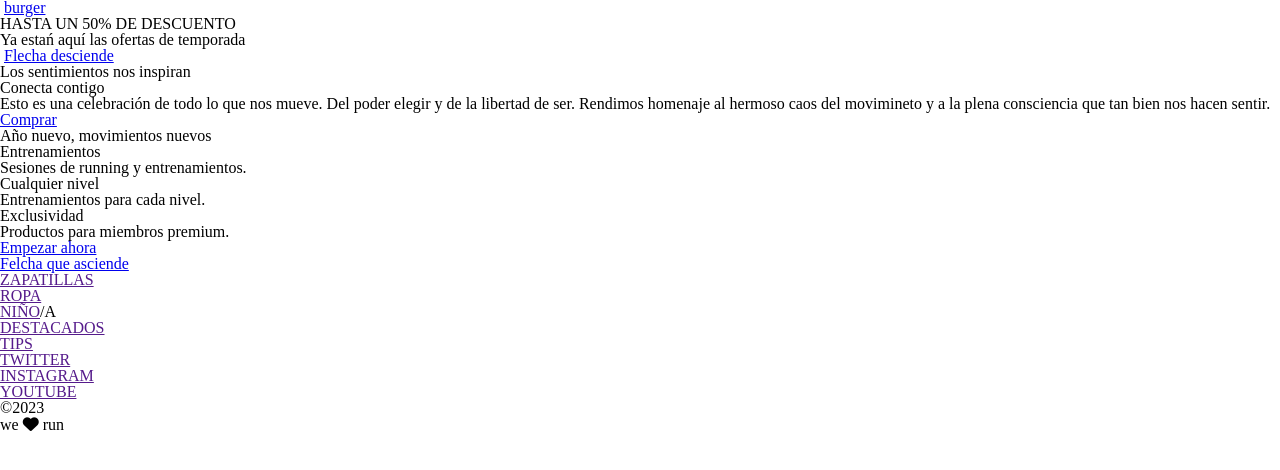
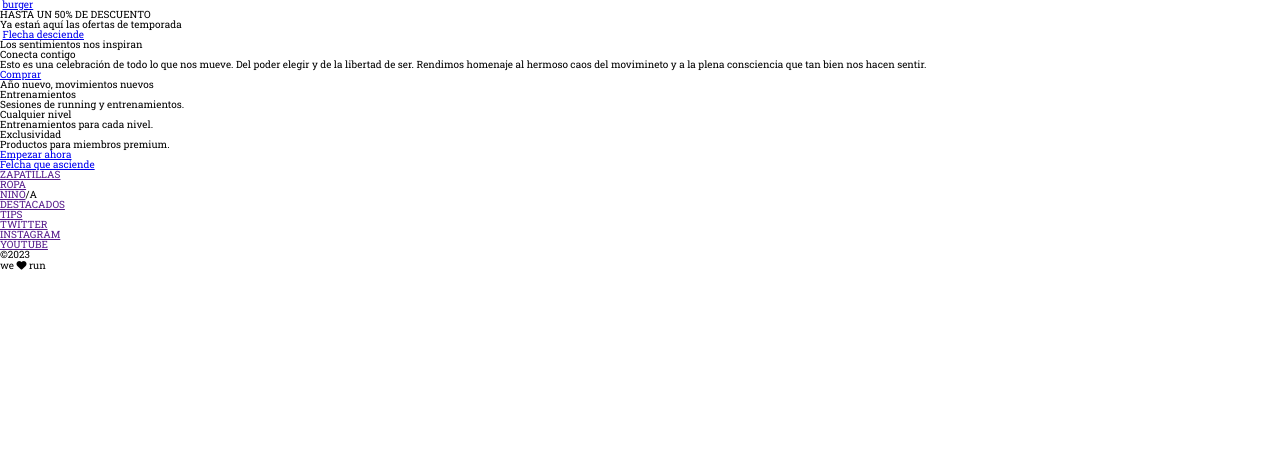
Before and after one commit to Adalab/modulo-1-evaluacion-final-Lurdesmg, a website: page src/html/index.html in a window 1280 px wide. Drawn offline with nearby package versions, Linux system fonts and the light colour scheme; files that its build step writes are made by us from their sources.

Commit message:
font-family & scss-mains

```diff
--- a/src/scss/core/_variables.scss
+++ b/src/scss/core/_variables.scss
@@ -0,0 +1,5 @@
+:root {
+    font-size: 62.5%;
+    font-family: 'Roboto Slab', serif;
+    text-decoration: none;
+}
--- a/src/scss/main.scss
+++ b/src/scss/main.scss
@@ -4,4 +4,6 @@
 @import 'core/animations';
 @import 'layout/header';
 @import 'layout/footer';
+@import 'layout/main1';
+@import 'layout/main2';
 @import 'pages/index';
```
Also changed, not shown: src/scss/layout/_main1.scss (added), src/scss/layout/_main2.scss (added).
